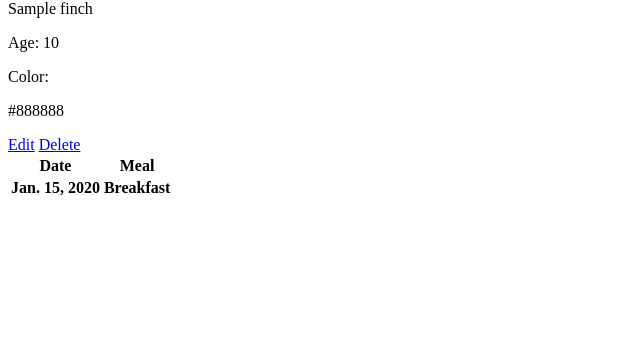
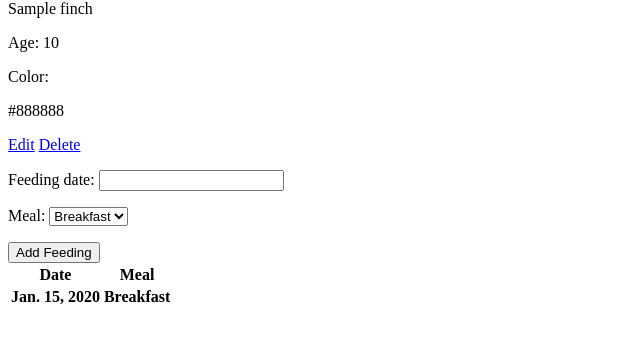
Before and after one commit to Slmbyn/finchcollector, a Django app: page /allfinches/1/ in a window 1280 px wide. Shown: the part 26-369 px from the top of the page, without its empty margins (0-640 px from the left). Run offline with Django 5.2, Linux system fonts and the light colour scheme; tables that the repository leaves empty hold one stand-in row (values such as "Sample post"); lists and menus that the app fills with data are empty.

Commit message:
adds create feeding functionality

```diff
--- /dev/null
+++ b/main_app/forms.py
@@ -0,0 +1,11 @@
+from django.forms import ModelForm
+from .models import Feeding
+
+# Creating a custom ModelForm:
+
+class FeedingForm(ModelForm):
+  class Meta:
+    # declaring the Model being used
+    model = Feeding
+    # the fields we want inputs generated for
+    fields = ['date', 'meal']
--- a/main_app/models.py
+++ b/main_app/models.py
@@ -31,3 +31,5 @@
     finch = models.ForeignKey(Finch, on_delete=models.CASCADE)
     def __str__(self):
         return f"{self.get_meal_display()} on {self.date}"
+    class Meta:
+        ordering = ['-date']
--- a/main_app/templates/finches/detail.html
+++ b/main_app/templates/finches/detail.html
@@ -10,6 +10,13 @@
     <a href="{% url 'finches_update' finch.id %}">Edit</a>
     <a href="{% url 'finches_delete' finch.id %}">Delete</a>
   </div>
+  <!-- if the URL requires values for URL parameters such as <int:cat_id>, the url template tag accepts them after the name of the route -->
+  <form action="{% url 'add_feeding' finch.id %}"  method="POST">
+    {% csrf_token %}
+    <!-- the next line will generate the <input> tags wrapped in <p> tags for each field we specified in FeedingForm -->
+    {{ feeding_form.as_p }}
+    <input type="submit" value="Add Feeding">
+  </form>
   <table>
     <thead>
       <tr><th>Date</th><th>Meal</th></tr>
--- a/main_app/urls.py
+++ b/main_app/urls.py
@@ -9,4 +9,5 @@
     path('allfinches/create', views.FinchCreate.as_view(), name='finches_create'),
     path('allfinches/<int:pk>/update', views.FinchUpdate.as_view(), name='finches_update'),
     path('allfinches/<int:pk>/delete', views.FinchDelete.as_view(), name='finches_delete'),
+    path('allfinches/<int:finch_id>/add_feeding', views.add_feeding, name='add_feeding'),
 ]
--- a/main_app/views.py
+++ b/main_app/views.py
@@ -1,6 +1,7 @@
-from django.shortcuts import render
+from django.shortcuts import render, redirect
 from .models import Finch
 from django.views.generic.edit import CreateView, UpdateView, DeleteView
+from .forms import FeedingForm
 
 # Create your views here.
 def home (request):
@@ -17,7 +18,22 @@
 
 def finch_detail (request, finch_id):
     finch = Finch.objects.get(id=finch_id)
-    return render(request, 'finches/detail.html', {'finch':finch})
+    # feeding_form is set to an instance of FeedingForm and then it’s passed to detail.html in the context along with the finch.
+    feeding_form = FeedingForm()
+    return render(request, 'finches/detail.html', {'finch':finch, 'feeding_form':feeding_form})
+
+def add_feeding(request, finch_id):
+    # create a ModelForm instance using the data in request.POST
+    form = FeedingForm(request.POST)
+    # validate the form
+    if form.is_valid():
+        # don't save the form to the db until it has the finch_id assigned
+        new_feeding = form.save(commit=False)
+        new_feeding.finch_id = finch_id
+        new_feeding.save()
+    # Always be sure to redirect instead of render if data has been changed in the database.
+    return redirect('detail', finch_id=finch_id)
+
 
 class FinchCreate(CreateView):
     model = Finch
```
